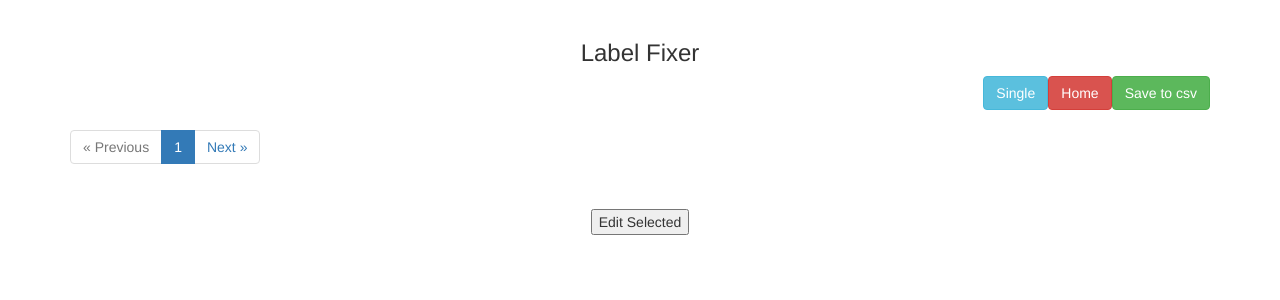
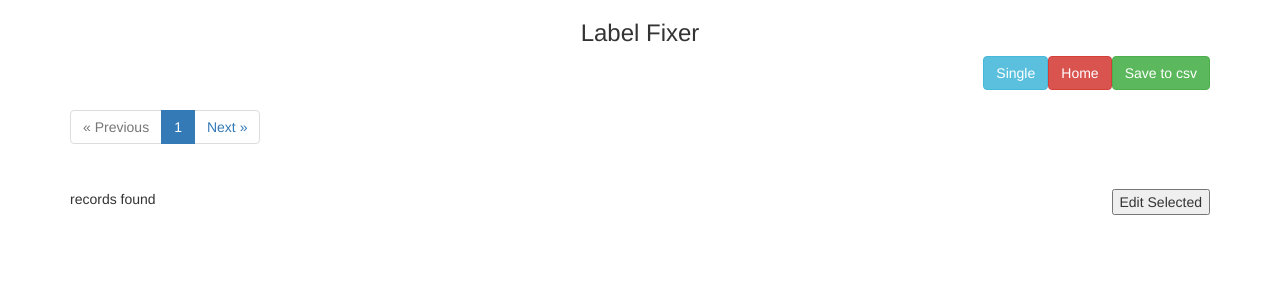
Before and after one commit to LoreVala/Label-Fixer, a PHP site: page /grid_multi.php in a window 1280 px wide. Shown: the top 300 px of the page. Run offline with PHP 8.4, Linux system fonts and the light colour scheme; data that the repository does not hold is empty.

Commit message:
total entries info

```diff
--- a/grid_multi.php
+++ b/grid_multi.php
@@ -45,6 +45,7 @@
  $result = mysqli_query($connect, $query);
  $row = mysqli_fetch_row($result);
  $total = $row[0];
+ $total_info = "<p align="."left".">".$total." records found</p>";
 
  # Pagination variables
  $limit = 120;
@@ -159,11 +160,15 @@
    width:100%;
    margin: 0 auto;
   }
+  .flex-box {
+  display:flex;
+  justify-content:space-between;
+  }
   </style>
  </head>
 <body onload="scrollToBottom()">
 <div class="container">
-   <br />
+
    <h3 style="text-align:center">Label Fixer</h3>
 
    <?php $single_url = str_replace("grid_multi.php","grid.php","$new_url_from_get_array"); ?>
@@ -175,7 +180,7 @@
 
    <a href= <?php echo $single_url; ?> class="btn btn-info pull-right">Single</a>
 
-   <br />
+
    <div class="row">
      <div class="col-md-10">
           <nav aria-label="Page navigation">
@@ -272,21 +277,18 @@
    <?php
    }
    ?>
+   </tbody>
+ </table>
 
-   </tbody>
+ <div class="flex-box">
+ <?php echo $total_info; ?>
+ <form name="imageSubmit" id="imageSubmit" >
+ <input type="button" value="Edit Selected" data-target="#add_data_Modal" class="edit_data" style="float: right;"/>
+ </form>
+</div>
 
- </table>
- </div>
- <div class="container">
-  <div class="row">
-    <div class="col text-center">
-    <form name="imageSubmit" id="imageSubmit" >
-    <input type="button" value="Edit Selected" data-target="#add_data_Modal" class="edit_data"/>
-     </form>
-    </div>
-  </div>
 
-</div>
+
 
 </body>
 </html>
```
Also changed, not shown: grid.php (+8 -1 lines).
